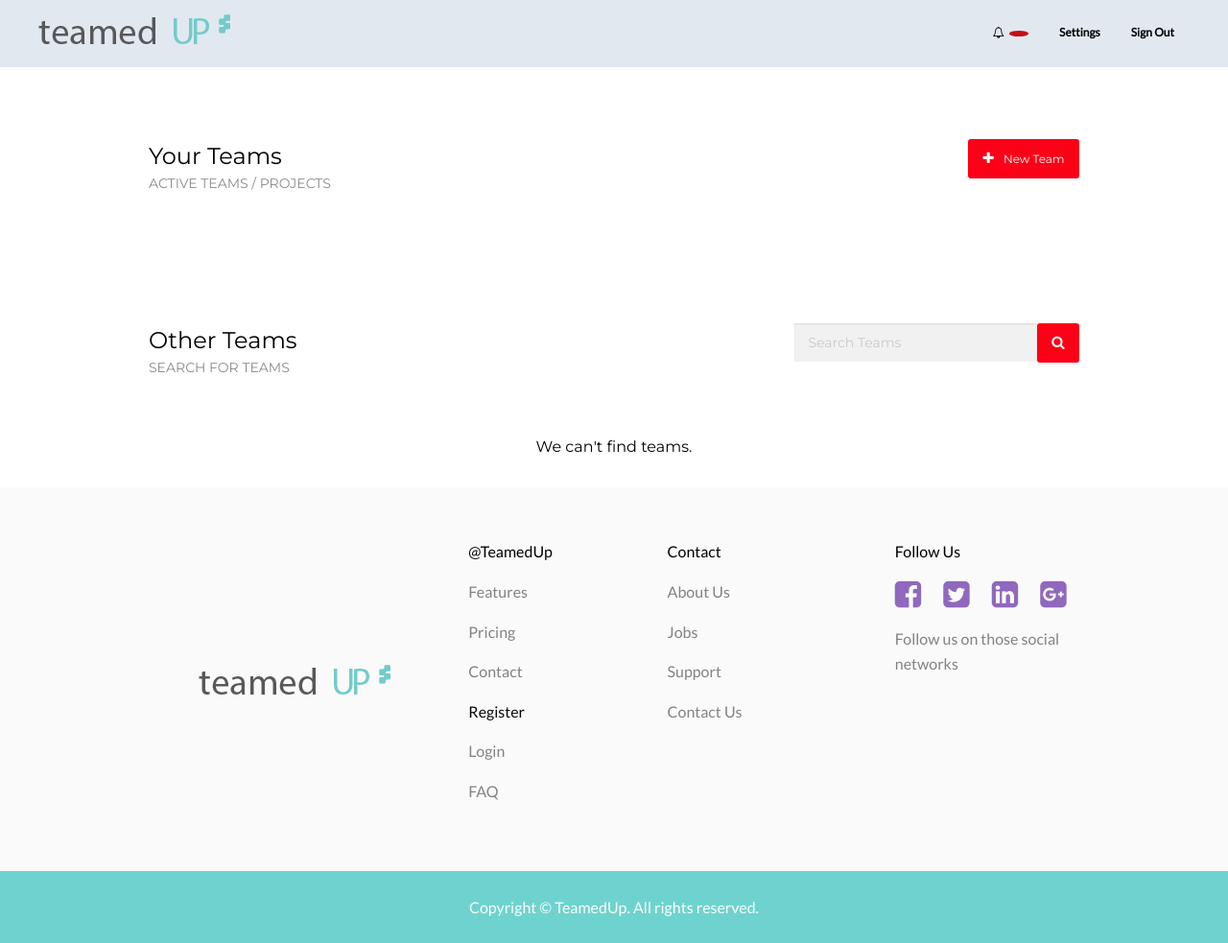
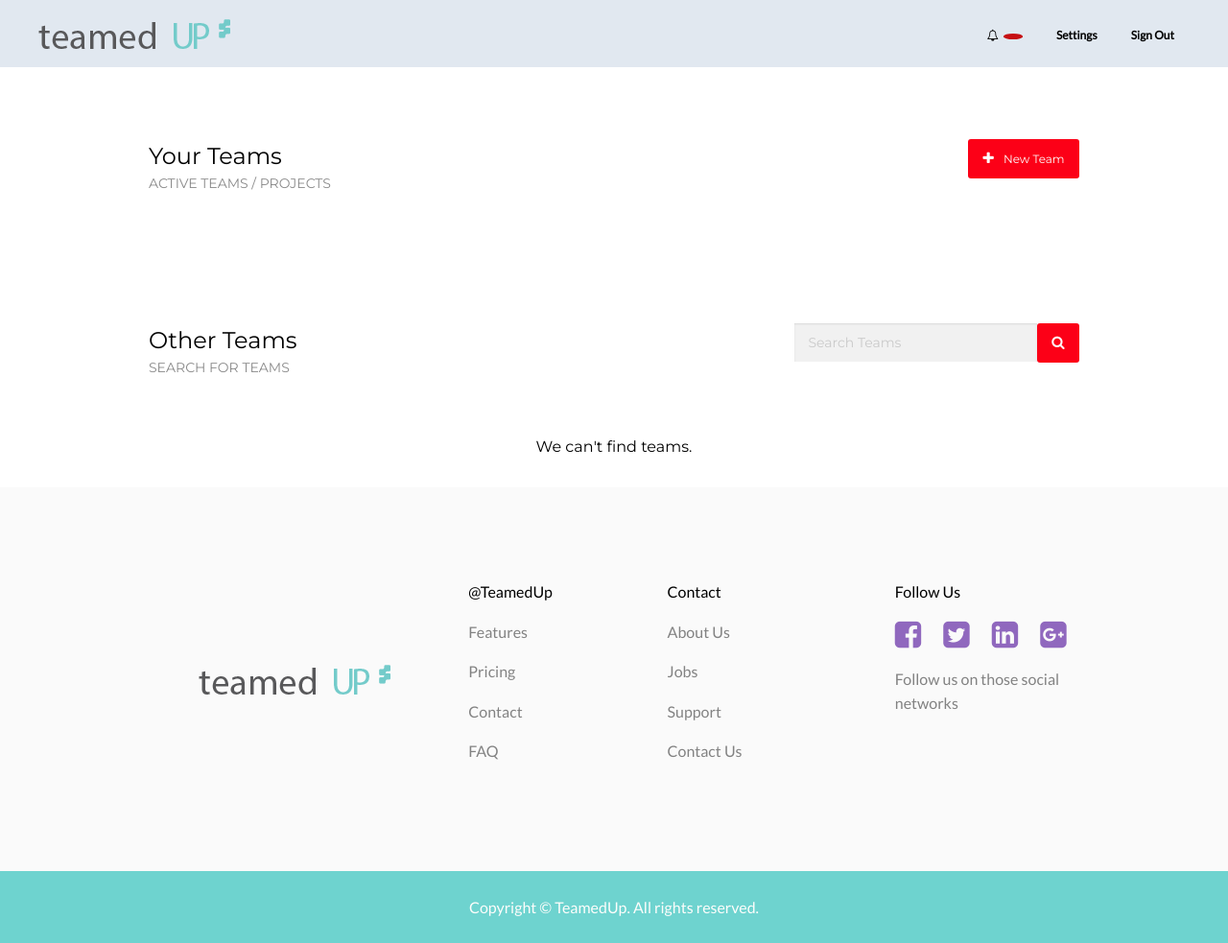
Before and after one commit to heroku/python-getting-started, a Django app: page /app/ in a window 1280 px wide. Shown: the whole page at 96% size. Run offline with Django 3.2, Linux system fonts and the light colour scheme; the visitor is signed in with stand-in values (Sample User, id 1); data that the repository does not hold is empty; some libraries are stand-ins or nearby versions.

Commit message:
new top bar version #1

```diff
--- a/homepage/templates/base.html
+++ b/homepage/templates/base.html
@@ -1,7 +1,8 @@
+{% load staticfiles %}
+
 <!DOCTYPE html>
 <html lang="en">
 <head>
-    {% load staticfiles %}
 
     <meta charset="utf-8">
     <meta http-equiv="X-UA-Compatible" content="IE=edge">
@@ -9,8 +10,6 @@
     <meta name="description" content="">
     <meta name="keywords" content="">
     <meta name="author" content="">
-
-    {% load staticfiles %}
 
     <link rel="icon" href="../../favicon.ico">
 
@@ -70,53 +69,73 @@
         .image-rounded {
             border-radius: 50%;
         }
+
+        .no-js .top-bar {
+          display: none;
+        }
+
+        @media screen and (min-width: 40em) {
+          .no-js .top-bar {
+            display: block;
+          }
+
+          .no-js .title-bar {
+            display: none;
+          }
+        }
+
+        .top-bar {
+            height: 70px;
+            background-color: #e1e8f0;
+            padding: 0 40px;
+        }
+        .top-bar .top-bar-right a {
+            color: black;
+            padding: 14px 16px;
+            overflow: hidden;
+            font-size: 12px;
+            font-weight: bold;
+        }
+
+        .title-bar {
+            background-color: #e1e8f0;
+            padding: 10px 40px;
+        }
     </style>
 
     {% block extra_header %}{% endblock %}
 </head>
 
 <body>
-<div class="mastcontent">
-    <div class="masthead">
-        <div class="masthead_dropnav" id="masthead_dropnav">
-            <div style="display: table-cell; vertical-align: middle">
-                {% if request.user.is_authenticated %}
-                    <p><a href="{% url 'settings' %}"> Settings </a></p>
-                    <p><a href="{% url 'sign-out' %}"> Sign Out </a></p>
-                {% else %}
-                    <p><a href="#"> Features </a></p>
-                    <p><a href="#"> Pricing </a></p>
-                    <p><a href="#"> Contact </a></p>
-                {% endif %}
-            </div>
-            <button class="masthead-dropnav-icon" onclick="pulldownMenu();">
-                <i class="fa fa-times" aria-hidden="true"> </i>
-            </button>
+<div class="mastcontent no-js">
+
+    <div class="title-bar" data-responsive-toggle="top-bar" data-hide-for="medium">
+        <a href="{% url 'index' %}"><img src="{% static 'logo1.png' %}" alt=""></a>
+        <a href="#" onclick="return false;" data-toggle>
+            <img src="{% static 'menu-icon.png' %}">
+        </a>
+    </div>
+
+    <div class="top-bar" id="top-bar">
+        <div class="top-bar-left text-left hide-for-small-only">
+            <a href="{% url 'index' %}" class="hide-for-small-only"><img src="{% static 'logo1.png' %}" alt=""></a>
         </div>
-        <div class="masthead-brand">
-            <a href="/"><img class="masthead-blacklogo" src="{% static 'logo1.png' %}"></a>
-        </div>
-        <button class="masthead-menu" onclick="pulldownMenu()">
-            <img src="{% static 'menu-icon.png' %}">
-        </button>
-        <ul class="masthead-nav">
+        <div class="top-bar-right text-right">
             {% if request.user.is_authenticated %}
-                <li><a href="{% url 'sign-out' %}">Sign Out</a></li>
-                <li><a href="{% url 'settings' %}">Settings</a></li>
-            {% else %}
-                <li><a href="#"> Features </a></li>
-                <li><a href="#"> Pricing </a></li>
-                <li><a href="#"> Contact </a></li>
-            {% endif %}
-            <li>
                 <a data-toggle="notifications"><i class="fa fa-bell-o" aria-hidden="true"></i><span
                         id="notifications_count" class="alert badge"></span></a>
-                <div class="dropdown-pane bottom right" id="notifications" data-dropdown data-close-on-click="true">
+                <div class="dropdown-pane bottom right text-left" id="notifications" data-dropdown data-close-on-click="true">
                     <ul>
                     </ul>
                 </div>
-            </li>
-        </ul>
+                <a href="{% url 'settings' %}">Settings</a>
+                <a href="{% url 'sign-out' %}">Sign Out</a>
+            {% else %}
+                <a href="#"> Features </a>
+                <a href="#"> Pricing </a>
+                <a href="#"> Contact </a>
+            {% endif %}
+        </div>
     </div>
 
     {% if messages %}
@@ -156,8 +175,10 @@
                             <p>Features</p>
                             <p>Pricing</p>
                             <p>Contact</p>
-                            <p><a href="{% url 'signup' %}">Register</a></p>
-                            <p>Login</p>
+                            {% if not user.is_authenticated %}
+                                <p><a href="{% url 'signup' %}">Register</a></p>
+                                <p><a href="{% url 'login_view' %}">Login</a></p>
+                            {% endif %}
                             <p>FAQ</p>
                         </div>
                         <div class="small-6 large-4 mast-mainfoot-col2" style="text-align:left">
@@ -202,6 +223,7 @@
     <script>
         $(document).foundation();
 
+        {% if request.user.is_authenticated %}
         var notifications = [];
         function getNotifications() {
             notifications = [];
@@ -311,6 +333,7 @@
         $(function () {
             getNotifications();
         });
+        {% endif %}
     </script>
 
 
```
